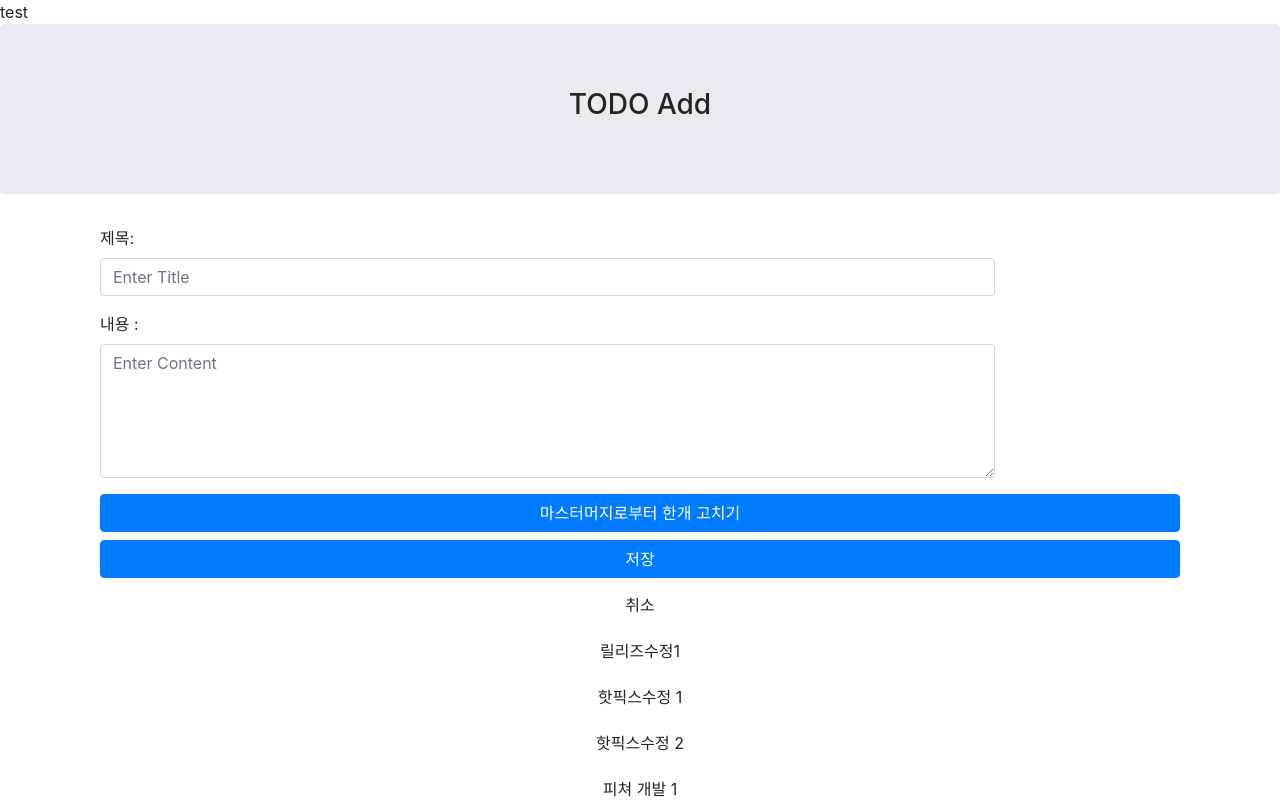
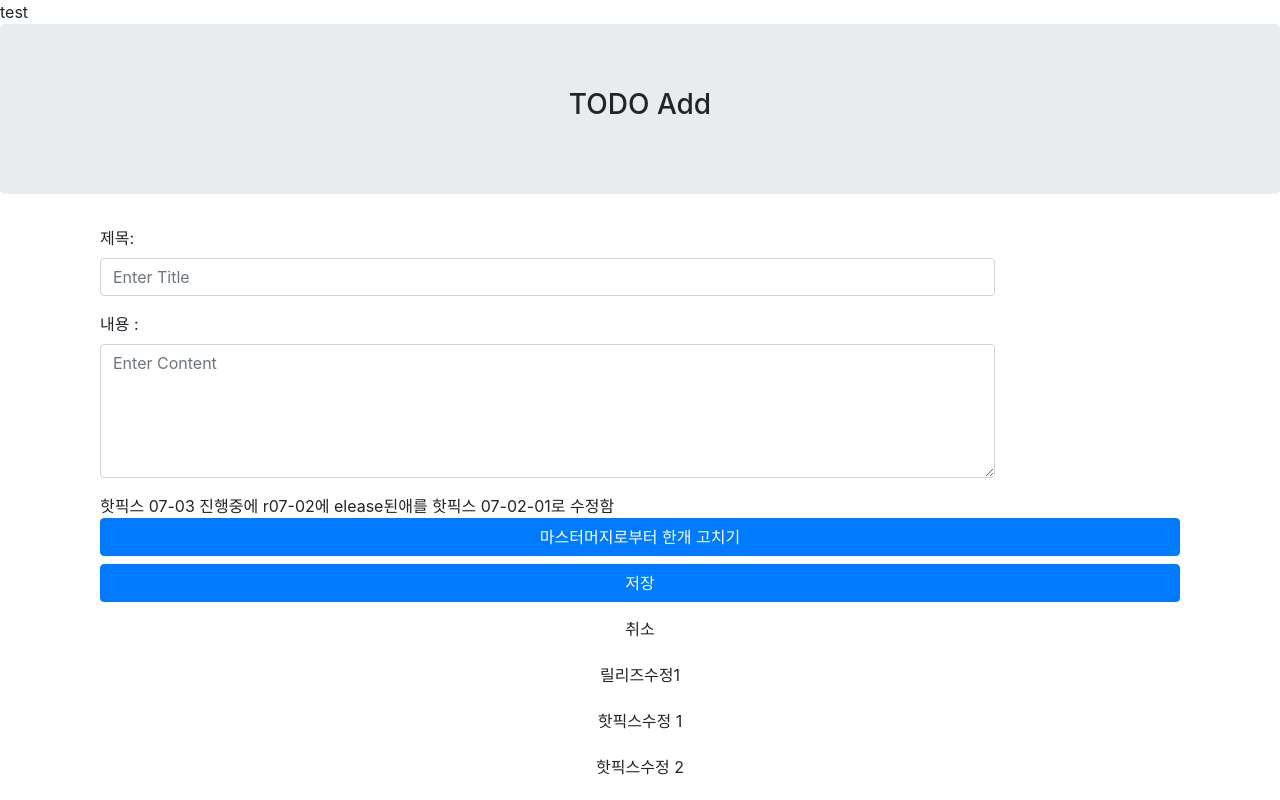
Before and after one commit to lucya/angular-todo-basic, an Angular app: page /update in a window 1280 px wide. Built offline with nearby package versions, Linux system fonts and the light colour scheme.

Commit message:
핫픽스 07-03 진행중에 r07-02에 elease된애를 핫픽스 07-02-01로 수정함

```diff
--- a/src/app/todo-object/todo-object.component.html
+++ b/src/app/todo-object/todo-object.component.html
@@ -17,6 +17,7 @@
         </div>
         <div class="form-group">
             <div class="container">
+                핫픽스 07-03 진행중에 r07-02에 elease된애를 핫픽스 07-02-01로 수정함
                 <button type="submit" class="btn btn-primary btn-block" (click)="save()">마스터머지로부터 한개 고치기</button>
                 <button type="submit" class="btn btn-primary btn-block" (click)="save()">저장</button>
                 <button type="button" class="btn btn-default btn-block" (click)="cancel()">취소</button>
```
